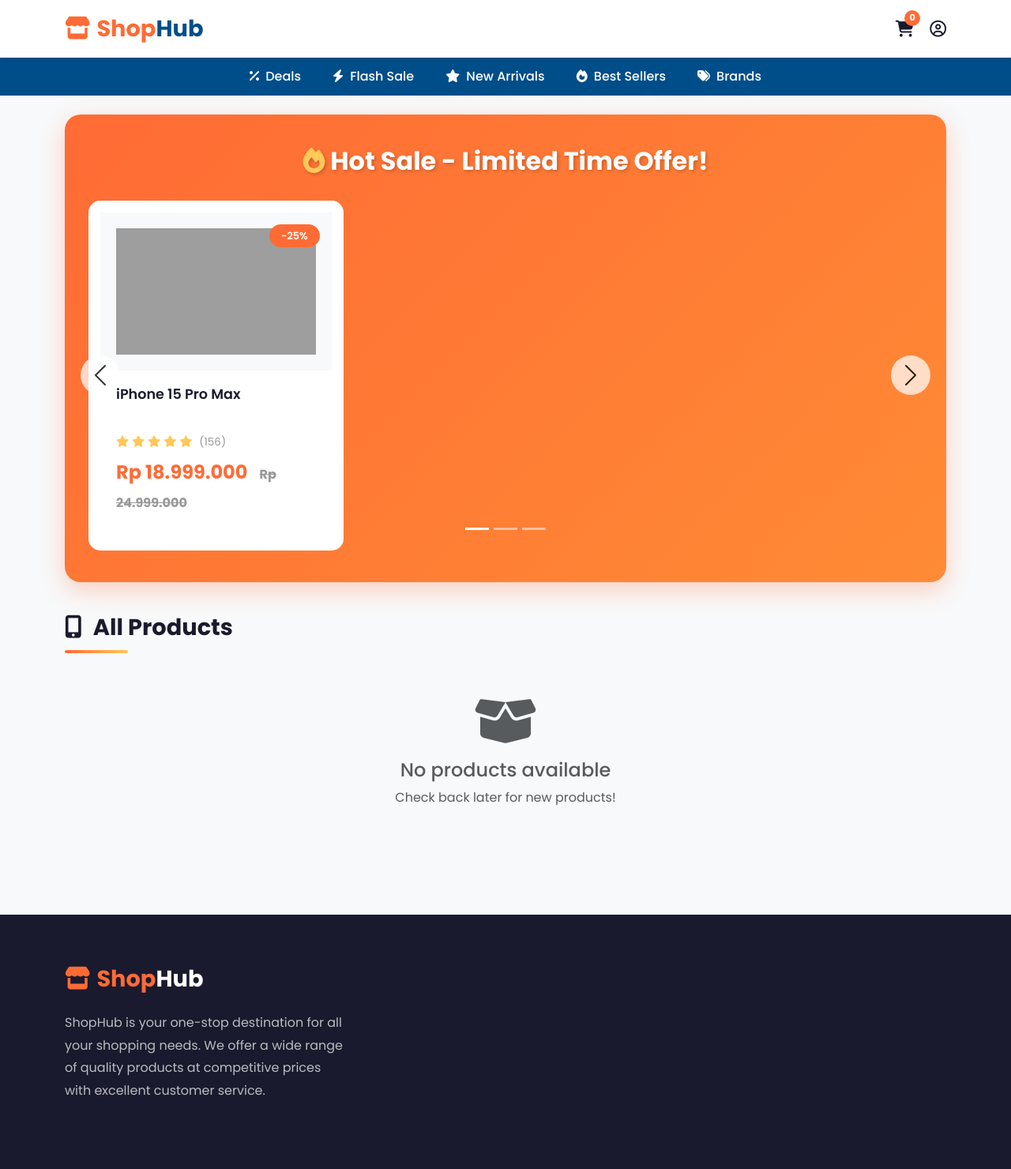
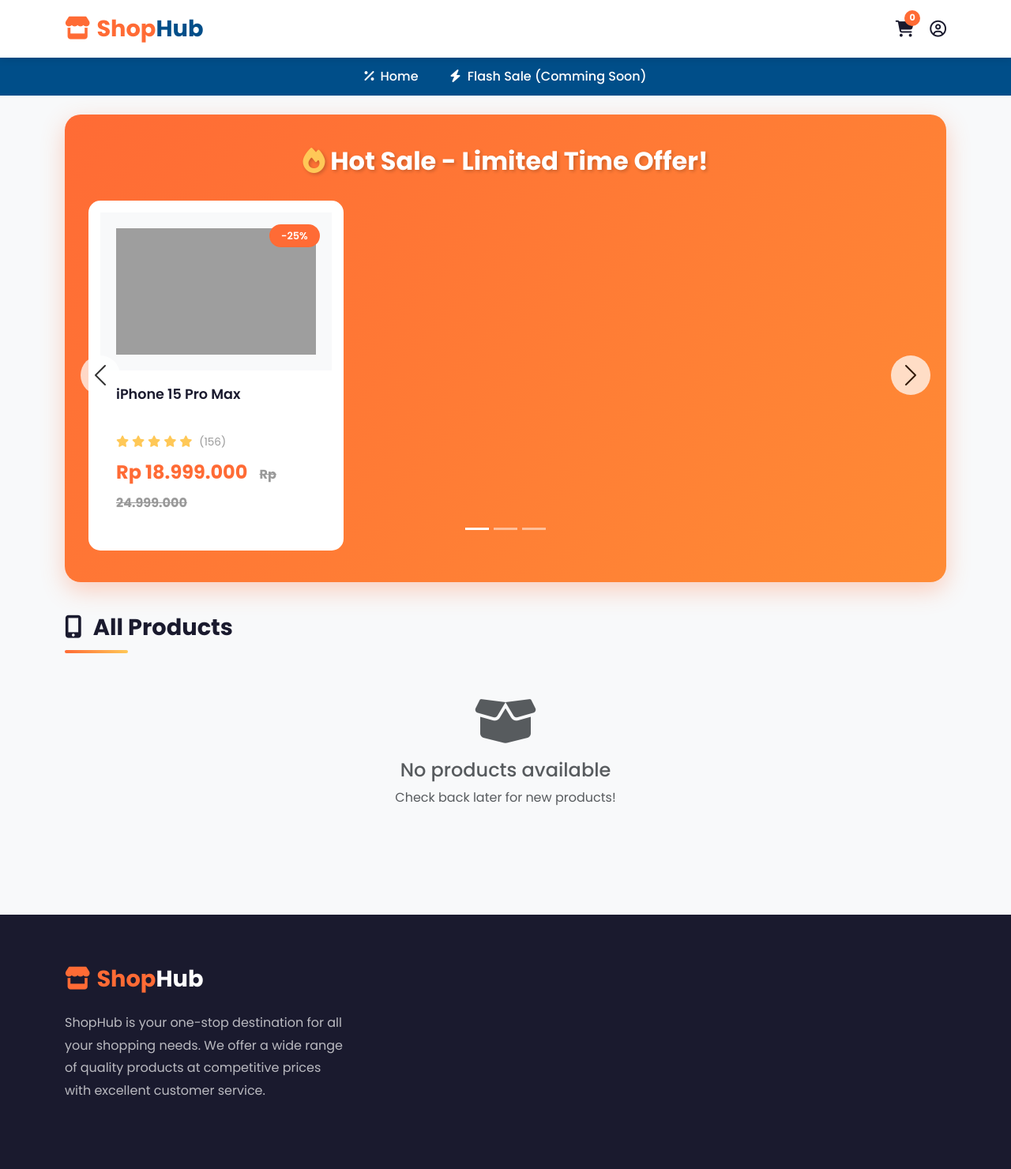
Before and after one commit to master23rd/ciproject, a CodeIgniter app: page /ciproject/index.php/welcome/index in a window 1280 px wide. Shown: the whole page at 79% size. Run offline with CodeIgniter, Linux system fonts and the light colour scheme; the visitor is signed in with stand-in values (Sample User, id 1); data that the repository does not hold is empty; grey boxes are pictures that could not be loaded.

Commit message:
disable ui view

```diff
--- a/application/views/pages/index.php
+++ b/application/views/pages/index.php
@@ -477,9 +477,9 @@
                 </div>
 
                 <div class="cart-actions">
-                    <a href="${BASE_URL}cart" class="btn btn-outline-primary w-100 mb-2">
+                    <!--<a href="${BASE_URL}cart" class="btn btn-outline-primary w-100 mb-2">
                         <i class="fas fa-shopping-cart me-2"></i>View Cart
-                    </a>
+                    </a>-->
                     <a href="${BASE_URL}checkout" class="btn btn-primary w-100">
                         <i class="fas fa-check-circle me-2"></i>Checkout
                     </a>
@@ -600,7 +600,7 @@
                         <img src="${product.image}"
                             class="product-image"
                             alt="${escapeHtml(product.product_name)}"
-                            onerror="this.src='https://images.unsplash.com/photo-1598327105666-5b89351aff97?w=400'">
+                            ">
                         ${product.qty <= 5 && product.qty > 0 ? '<span class="product-badge">Low Stock</span>' : ''}
                         ${product.qty <= 0 ? '<span class="product-badge bg-danger">Out of Stock</span>' : ''}
                     </div>
--- a/application/views/pages/login.php
+++ b/application/views/pages/login.php
@@ -212,13 +212,13 @@
 
                 <!-- Remember & Forgot -->
                 <div class="remember-forgot">
-                    <div class="form-check">
+                    <!-- <div class="form-check">
                         <input class="form-check-input" type="checkbox" id="remember" name="remember">
                         <label class="form-check-label" for="remember">
                             Remember me
                         </label>
                     </div>
-                    <a href="<?php echo base_url('auth/forgot-password'); ?>" class="forgot-link">Forgot Password?</a>
+                    <a href="<?php echo base_url('auth/forgot-password'); ?>" class="forgot-link">Forgot Password?</a> -->
                 </div>
 
                 <!-- Login Button -->
--- a/application/views/templates/public-layout/header.php
+++ b/application/views/templates/public-layout/header.php
@@ -260,12 +260,12 @@
                                             <br><small class="text-muted"><?php echo isset($user_email) ? $user_email : ''; ?></small>
                                         </div>
                                     </li>
-                                    <li><a class="dropdown-item" href="<?php echo base_url('account'); ?>"><i class="fas fa-user"></i> My Account</a></li>
+                                    <!-- <li><a class="dropdown-item" href="<?php echo base_url('account'); ?>"><i class="fas fa-user"></i> My Account</a></li>
                                     <li><a class="dropdown-item" href="<?php echo base_url('orders'); ?>"><i class="fas fa-box"></i> My Orders</a></li>
                                     <li><a class="dropdown-item" href="<?php echo base_url('wishlist'); ?>"><i class="fas fa-heart"></i> Wishlist</a></li>
                                     <li><a class="dropdown-item" href="<?php echo base_url('settings'); ?>"><i class="fas fa-cog"></i> Settings</a></li>
                                     <li>
-                                        <hr class="dropdown-divider">
+                                        <hr class="dropdown-divider">-->
                                     </li>
                                     <li><a class="dropdown-item text-danger" href="<?php echo base_url('auth/logout'); ?>"><i class="fas fa-sign-out-alt"></i> Logout</a></li>
                                 </ul>
@@ -294,12 +294,12 @@
         <div class="container">
             <ul class="nav justify-content-center">
                 <li class="nav-item">
-                    <a class="nav-link" href="<?php echo base_url('promo'); ?>"><i class="fas fa-percent me-1"></i> Deals</a>
+                    <a class="nav-link" href="<?php echo base_url('promo'); ?>"><i class="fas fa-percent me-1"></i> Home</a>
                 </li>
                 <li class="nav-item">
-                    <a class="nav-link" href="<?php echo base_url('flash-sale'); ?>"><i class="fas fa-bolt me-1"></i> Flash Sale</a>
+                    <a class="nav-link" href="<?php echo base_url('flash-sale'); ?>"><i class="fas fa-bolt me-1"></i> Flash Sale (Comming Soon)</a>
                 </li>
-                <li class="nav-item">
+                <!-- <li class="nav-item">
                     <a class="nav-link" href="<?php echo base_url('new-arrivals'); ?>"><i class="fas fa-star me-1"></i> New Arrivals</a>
                 </li>
                 <li class="nav-item">
@@ -307,7 +307,7 @@
                 </li>
                 <li class="nav-item d-none d-lg-block">
                     <a class="nav-link" href="<?php echo base_url('brands'); ?>"><i class="fas fa-tags me-1"></i> Brands</a>
-                </li>
+                </li> -->
             </ul>
         </div>
     </nav>
```
Also changed, not shown: uploads/products/44f7c243468495b3e7e46052e947f836.png (added), uploads/products/4ad2d63fe3564d2a6329713c607d386e.png (added), uploads/products/4ae25afd6aea0f04eaf1193ec6aa54c7.png (added), uploads/products/94fae65f920c2cff55496725e3e76293.png (added).
